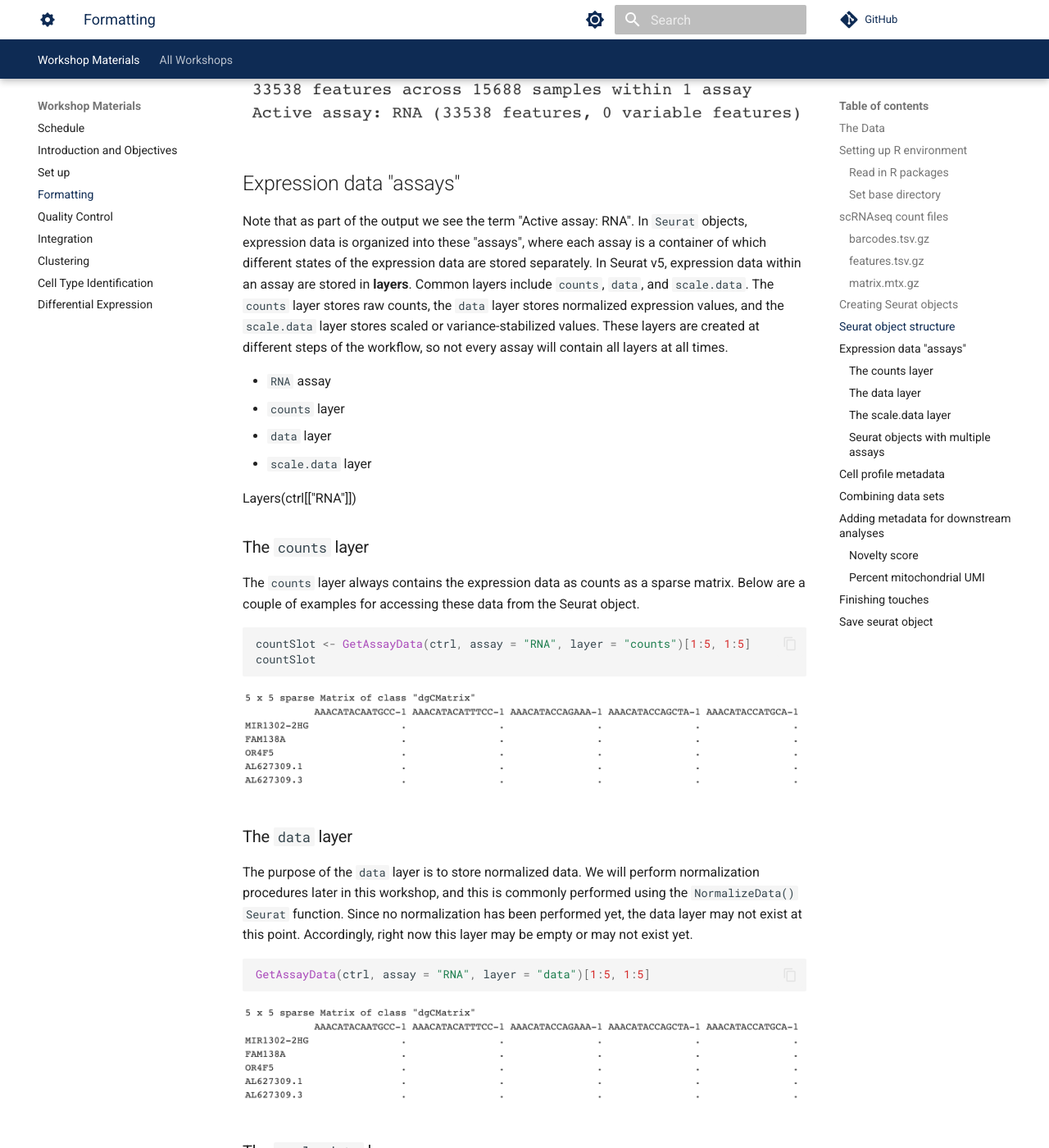
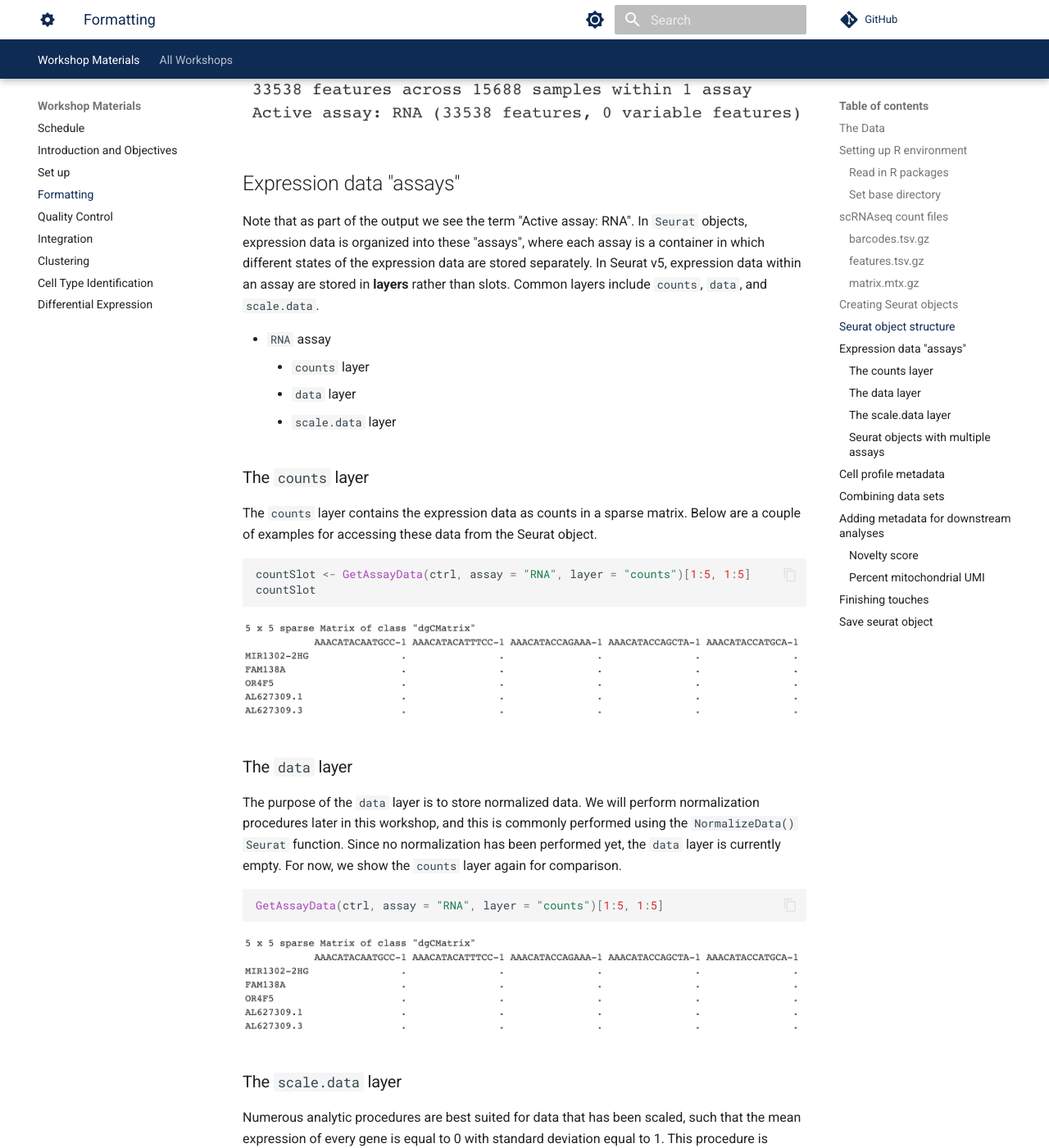
Before and after one commit to best-tufts/intro_to_single_cell_rnaseq, an MkDocs documentation site: the page built from docs/intro_to_single_cell_rnaseq/02_formatting.md, in a window 1280 px wide and 1400 px high, scrolled down 5068 px. Shown: the whole window at 82% size. Built offline with MkDocs 1.6.1 and Material for MkDocs 9.7.7, drawn with Linux system fonts in a browser that asks for light colours; comment, search, counter and statistics services are not loaded; some of the changed text lies outside the part shown.

Commit message:
Update 02_formatting.md updating language slots to layers

````diff
--- a/docs/intro_to_single_cell_rnaseq/02_formatting.md
+++ b/docs/intro_to_single_cell_rnaseq/02_formatting.md
@@ -138,18 +138,16 @@
 
 ## Expression data "assays"
 
-Note that as part of the output we see the term "Active assay: RNA". In `Seurat` objects, expression data is organized into these "assays", where each assay is a container of which different states of the expression data are stored separately. In Seurat v5, expression data within an assay are stored in **layers**. Common layers include `counts`, `data`, and `scale.data`. The `counts` layer stores raw counts, the `data` layer stores normalized expression values, and the `scale.data` layer stores scaled or variance-stabilized values. These layers are created at different steps of the workflow, so not every assay will contain all layers at all times.
+Note that as part of the output we see the term "Active assay: RNA". In `Seurat` objects, expression data is organized into these "assays", where each assay is a container in which different states of the expression data are stored separately. In Seurat v5, expression data within an assay are stored in **layers** rather than slots. Common layers include `counts`, `data`, and `scale.data`.
 
 - `RNA` assay
-- `counts` layer
-- `data` layer
-- `scale.data` layer
-
-Layers(ctrl[["RNA"]])
+    - `counts` layer
+    - `data` layer
+    - `scale.data` layer
 
 ### The `counts` layer
 
-The `counts` layer always contains the expression data as counts as a sparse matrix. Below are a couple of examples for accessing these data from the Seurat object.
+The `counts` layer contains the expression data as counts in a sparse matrix. Below are a couple of examples for accessing these data from the Seurat object.
 
 ```R
 countSlot <- GetAssayData(ctrl, assay = "RNA", layer = "counts")[1:5, 1:5]
@@ -160,17 +158,17 @@
 
 ### The `data` layer
 
-The purpose of the `data` layer is to store normalized data. We will perform normalization procedures later in this workshop, and this is commonly performed using the `NormalizeData()` `Seurat` function. Since no normalization has been performed yet, the data layer may not exist at this point. Accordingly, right now this layer may be empty or may not exist yet.
+The purpose of the `data` layer is to store normalized data. We will perform normalization procedures later in this workshop, and this is commonly performed using the `NormalizeData()` `Seurat` function. Since no normalization has been performed yet, the `data` layer is currently empty. For now, we show the `counts` layer again for comparison.
 
 ```R
-GetAssayData(ctrl, assay = "RNA", layer = "data")[1:5, 1:5]
+GetAssayData(ctrl, assay = "RNA", layer = "counts")[1:5, 1:5]
 ```
 
 ![](images/countDatSlot.png)
 
 ### The `scale.data` layer
 
-Numerous analytic procedures are best suited for data that has been scaled, such that the mean expression of every genes is equal to 0 with standard deviation equal to 1. This procedure is generally performed on normalized data, and the resulting "scaled" data is stored in the `scale.data` layer. Accordingly, right now this slot is an empty matrix.
+Numerous analytic procedures are best suited for data that has been scaled, such that the mean expression of every gene is equal to 0 with standard deviation equal to 1. This procedure is generally performed on normalized data, and the resulting scaled data is stored in the `scale.data` layer. Since scaling has not yet been performed, this layer is currently empty.
 
 ```R
 scalSlot <- GetAssayData(
````
